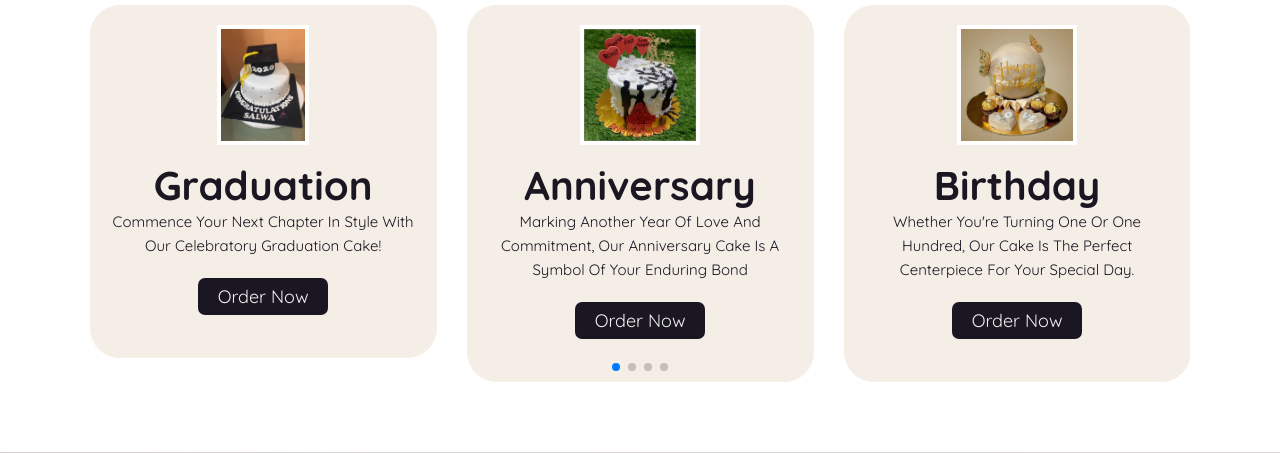
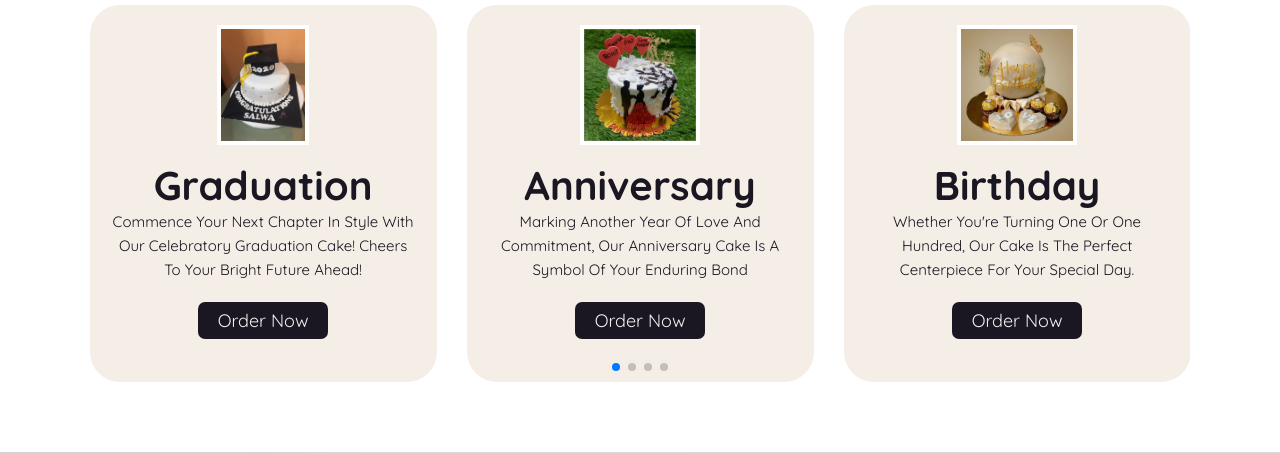
Before and after one commit to DaveyDark/cakery, a Flask app: page / in a window 1280 px wide. Shown: the part 1436-1889 px from the top of the page. Run offline with Flask 3, Linux system fonts and the light colour scheme.

Commit message:
minor change

```diff
--- a/templates/index.html
+++ b/templates/index.html
@@ -149,7 +149,7 @@
         <div class="product-content">
           <h3>Graduation</h3>
           <p>
-            Commence your next chapter in style with our celebratory graduation cake!
+            Commence your next chapter in style with our celebratory graduation cake! Cheers to your Bright Future ahead!
           </p>
           <div class="orderNow">
             <button>Order Now</button>
```
